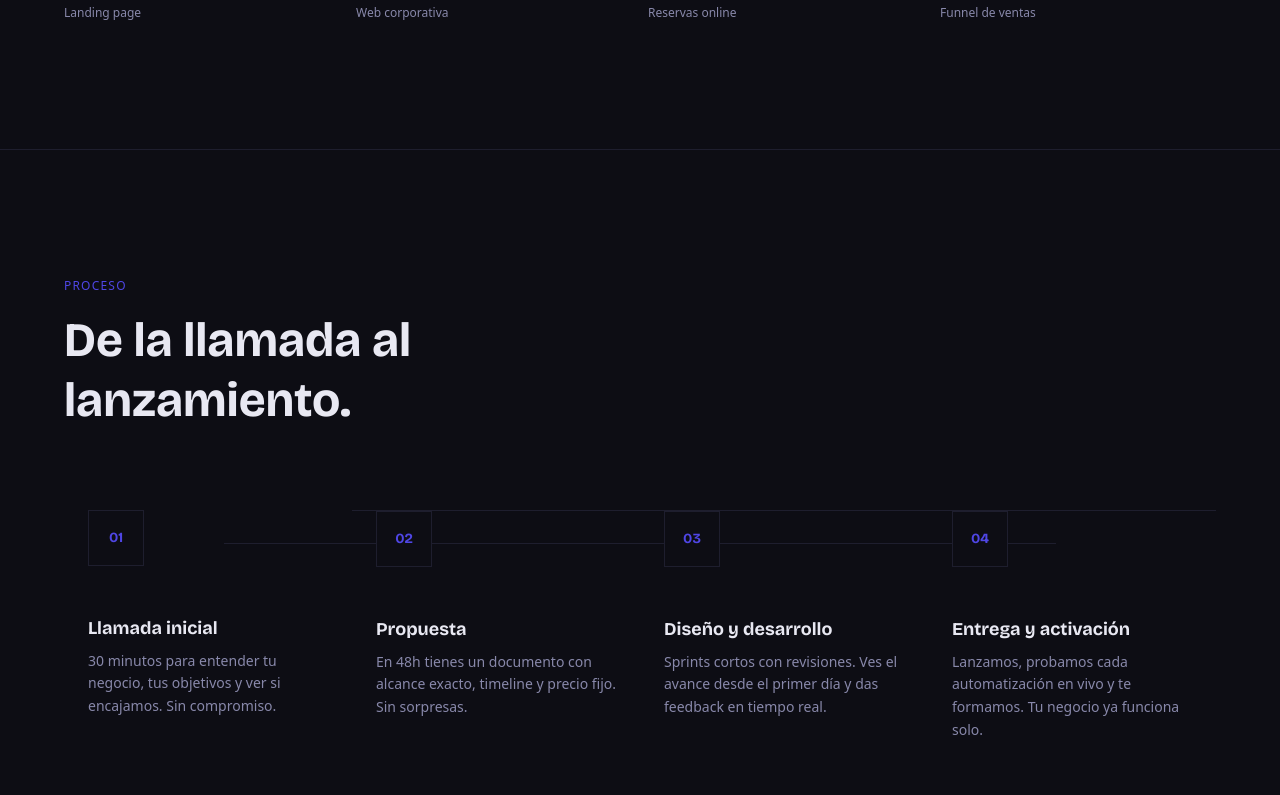
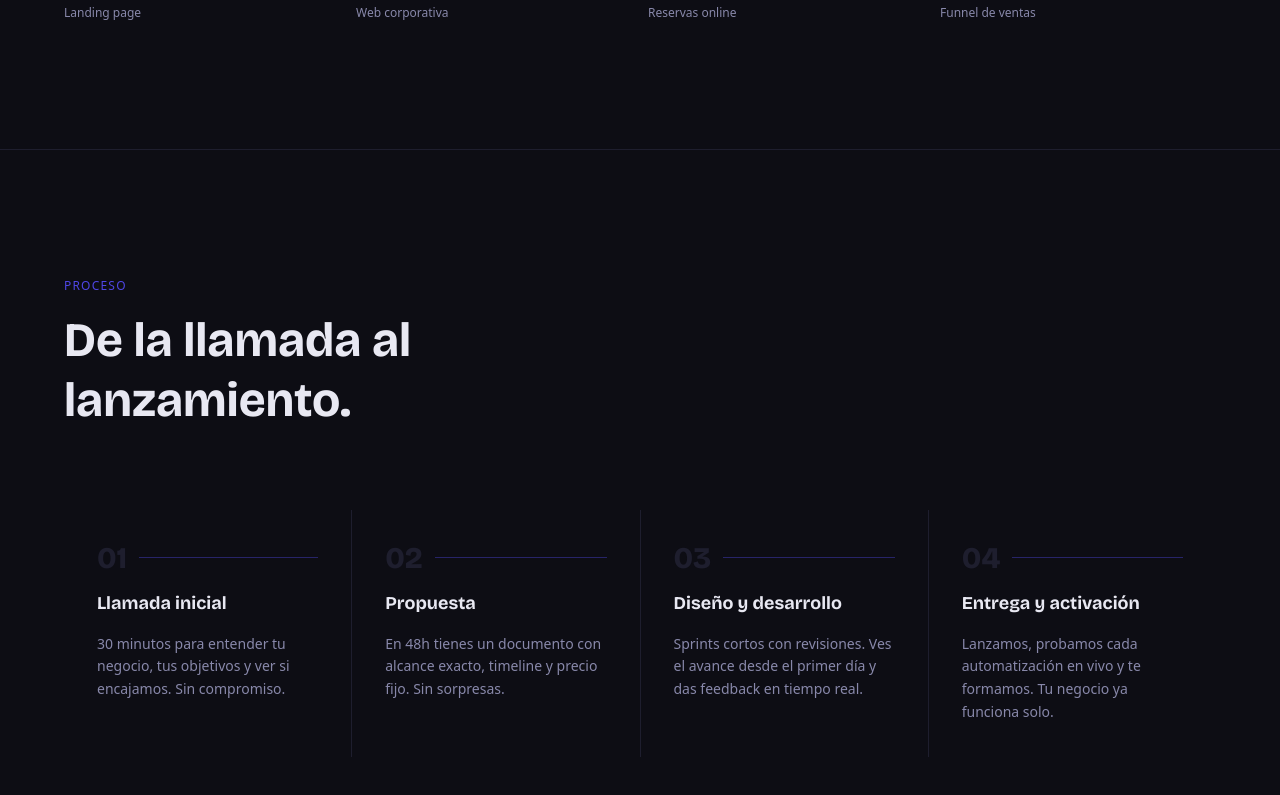
Before and after one commit to Ricardo2325/captiva, a Next.js app: page / in a window 1280 px wide. Shown: the part 3458-4253 px from the top of the page. Built offline with nearby package versions, Linux system fonts and the light colour scheme.

Commit message:
fix: Process redesign — clean grid layout consistent with ValueProps

```diff
--- a/src/components/Process.tsx
+++ b/src/components/Process.tsx
@@ -27,6 +27,20 @@ const steps = [
 
 const ease = [0.22, 1, 0.36, 1] as const;
 
+const containerVariants = {
+  hidden: {},
+  visible: { transition: { staggerChildren: 0.12 } },
+};
+
+const itemVariants = {
+  hidden: { opacity: 0, y: 28 },
+  visible: {
+    opacity: 1,
+    y: 0,
+    transition: { duration: 0.6, ease: [0.22, 1, 0.36, 1] as const },
+  },
+};
+
 export default function Process() {
   return (
     <section
@@ -55,61 +69,49 @@ export default function Process() {
           </h2>
         </motion.div>
 
-        {/* Steps */}
-        <div className="relative grid grid-cols-1 md:grid-cols-4 gap-0">
-
-          {/* Connector line — desktop only */}
-          <div
-            className="hidden md:block absolute top-[2.1rem] left-[calc(12.5%+1rem)] right-[calc(12.5%+1rem)] h-px pointer-events-none"
+        {/* Steps grid */}
+        <motion.div
+          variants={containerVariants}
+          initial="hidden"
+          whileInView="visible"
+          viewport={{ once: true, margin: '-80px' }}
+          className="grid grid-cols-1 sm:grid-cols-2 md:grid-cols-4 gap-px"
           style={{ backgroundColor: '#1e1e2e' }}
-          />
-
-          {steps.map((step, i) => (
+        >
+          {steps.map((step) => (
             <motion.div
               key={step.num}
-              initial={{ opacity: 0, y: 28 }}
-              whileInView={{ opacity: 1, y: 0 }}
-              viewport={{ once: true, margin: '-60px' }}
-              transition={{ duration: 0.6, delay: i * 0.12, ease }}
-              className="relative flex md:flex-col gap-5 md:gap-6 px-0 md:px-6 py-6 md:py-0 md:pt-0"
-              style={{ borderTop: i > 0 ? '1px solid #1e1e2e' : undefined }}
+              variants={itemVariants}
+              whileHover={{ borderColor: '#4f46e5' }}
+              className="flex flex-col p-8 gap-4"
+              style={{ backgroundColor: '#0d0d14', border: '1px solid transparent' }}
             >
-              {/* Number bubble */}
-              <div
-                className="relative z-10 flex-shrink-0 w-[3.5rem] h-[3.5rem] flex items-center justify-center"
-                style={{ backgroundColor: '#0d0d14', border: '1px solid #1e1e2e' }}
-              >
+              {/* Number + accent bar */}
+              <div className="flex items-center gap-3">
                 <span
-                  className="font-display font-bold text-sm"
-                  style={{ color: '#4f46e5' }}
+                  className="font-display font-extrabold text-3xl leading-none"
+                  style={{ color: '#1e1e2e' }}
                 >
                   {step.num}
                 </span>
+                <div className="flex-1 h-px" style={{ backgroundColor: '#4f46e5', opacity: 0.4 }} />
               </div>
 
-              {/* Text */}
-              <div className="pt-1 md:pt-6">
+              {/* Title */}
               <h3
-                  className="font-display font-bold text-lg mb-2"
+                className="font-display font-bold text-lg"
                 style={{ color: '#e8e8f2' }}
               >
                 {step.title}
               </h3>
+
+              {/* Description */}
               <p className="text-sm leading-relaxed" style={{ color: '#8888aa' }}>
                 {step.desc}
               </p>
-              </div>
-
-              {/* Mobile connector */}
-              {i < steps.length - 1 && (
-                <div
-                  className="md:hidden absolute left-[1.75rem] top-[calc(3.5rem+1.5rem)] bottom-0 w-px"
-                  style={{ backgroundColor: '#1e1e2e' }}
-                />
-              )}
             </motion.div>
           ))}
-        </div>
+        </motion.div>
 
       </div>
     </section>
```
Lines whose indentation alone changed are shown as unchanged.
